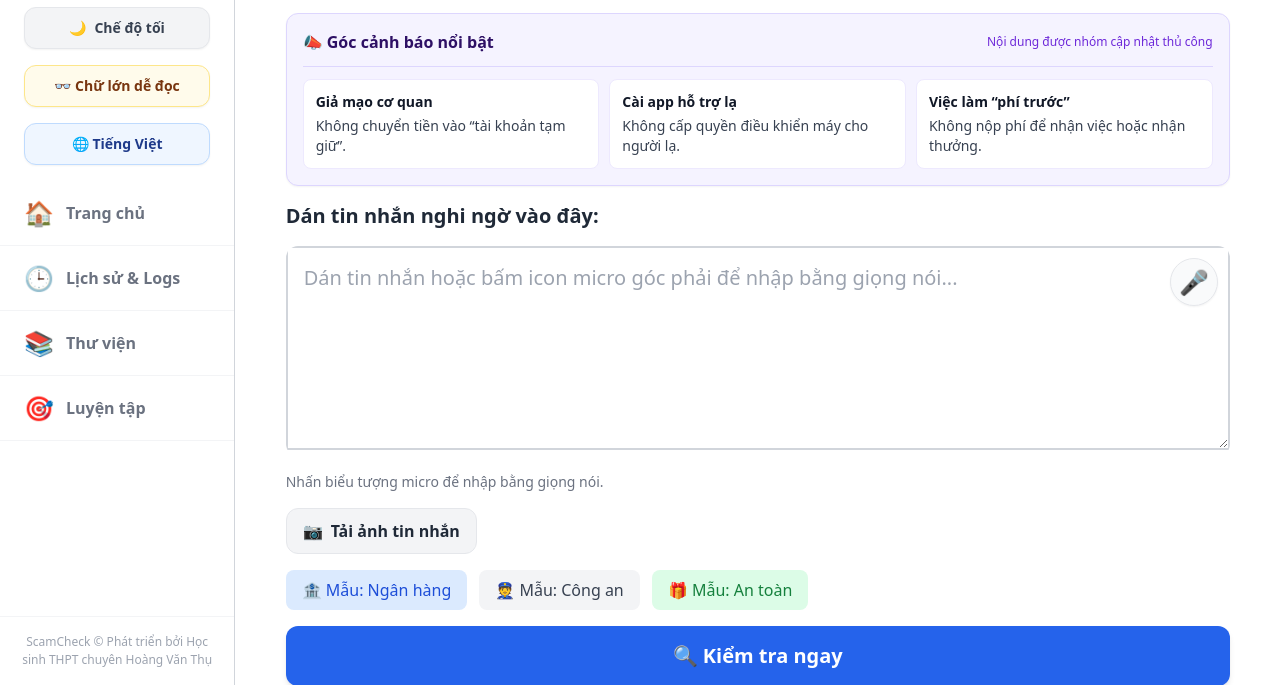
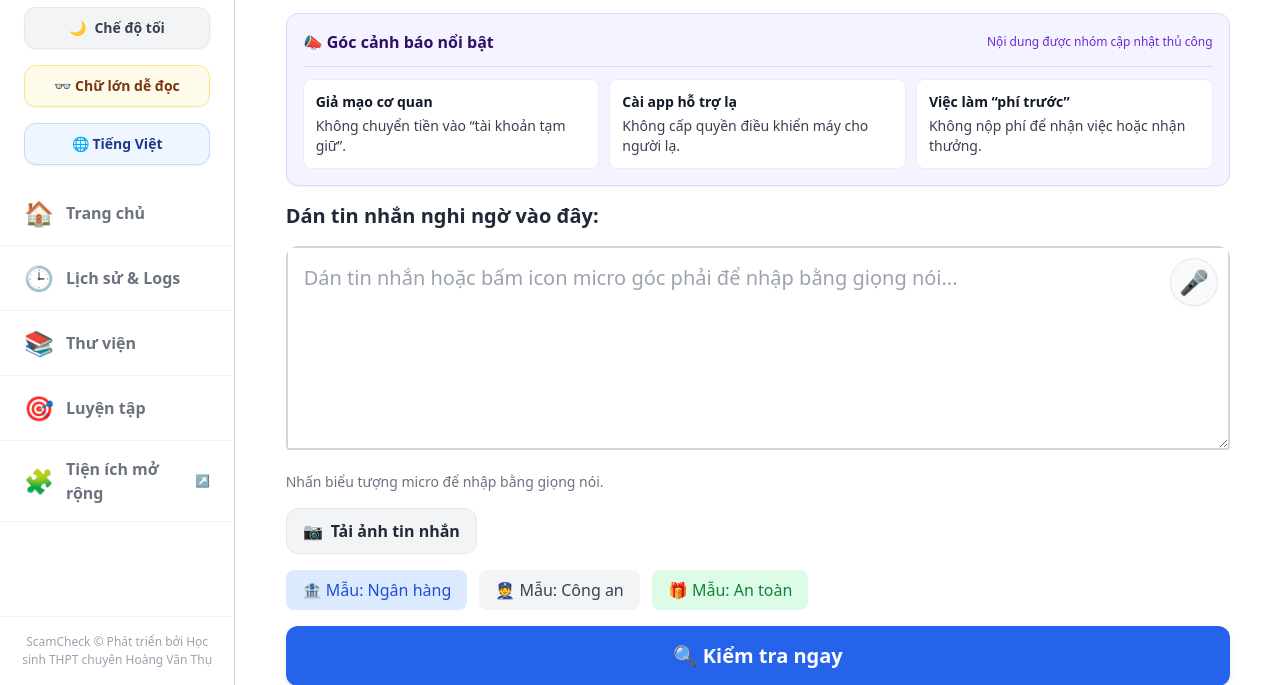
Before and after one commit to haidangleo11/scamcheck, a browser extension: page index.html in a window 1280 px wide. Shown: the part 115-800 px from the top of the page. Drawn offline with nearby package versions, Linux system fonts and the light colour scheme.

Commit message:
Add Chrome extension sidebar link

```diff
--- a/index.html
+++ b/index.html
@@ -75,6 +75,11 @@
                 <span class="text-2xl">🎯</span>
                 <span class="text-sm md:text-base font-semibold mt-1 md:mt-0" data-i18n="navPractice">Luyện tập</span>
             </button>
+            <a href="https://chromewebstore.google.com/detail/scamcheck-qu%C3%A9t-tin-nh%E1%BA%AFn/bejijikaahllpmhiihpadlinmkacdieb?hl=vi" target="_blank" rel="noopener noreferrer" class="flex-1 md:flex-none py-3 md:py-4 border-l md:border-l-0 border-gray-200 dark:border-gray-800 hover:text-blue-600 dark:hover:text-blue-400 hover:bg-blue-50 dark:hover:bg-gray-800 transition flex flex-col md:flex-row items-center md:px-6 md:gap-3 md:justify-start md:border-b md:border-gray-100 dark:md:border-gray-800">
+                <span class="text-2xl">🧩</span>
+                <span class="text-sm md:text-base font-semibold mt-1 md:mt-0" data-i18n="navExtension">Tiện ích mở rộng</span>
+                <span class="hidden md:inline text-xs text-gray-400 dark:text-gray-500" aria-hidden="true">↗</span>
+            </a>
 
             <div class="hidden md:block mt-auto p-4 text-[12px] text-gray-400 dark:text-gray-500 text-center border-t border-gray-100 dark:border-gray-800">
                 <span data-i18n="sidebarCredit">ScamCheck © Phát triển bởi Học sinh THPT chuyên Hoàng Văn Thụ</span>
@@ -477,7 +482,7 @@
         const UI_TRANSLATIONS = {
             vi: {
                 documentTitle: 'ScamCheck - An toàn không gian số', brandTagline: 'AN TOÀN KHÔNG GIAN SỐ',
-                navHome: 'Trang chủ', navHistory: 'Lịch sử & Logs', navLibrary: 'Thư viện', navPractice: 'Luyện tập',
+                navHome: 'Trang chủ', navHistory: 'Lịch sử & Logs', navLibrary: 'Thư viện', navPractice: 'Luyện tập', navExtension: 'Tiện ích mở rộng',
                 sidebarCredit: 'ScamCheck © Phát triển bởi Học sinh THPT chuyên Hoàng Văn Thụ',
                 switchToEnglish: '🌐 English', languageCurrent: '🌐 Tiếng Việt', languageControl: 'Chuyển sang tiếng Anh',
                 aiResourceTitle: 'Hạn mức tài nguyên AI trong phiên', aiResourceDesc: 'Để bảo vệ hệ thống khỏi spam, mỗi lần bấm kiểm tra tính 1 lượt, tối đa 15 lượt/phiên.',
@@ -516,7 +521,7 @@
             },
             en: {
                 documentTitle: 'ScamCheck - Safer digital space', brandTagline: 'STAY SAFE ONLINE',
-                navHome: 'Home', navHistory: 'History & Logs', navLibrary: 'Library', navPractice: 'Practice',
+                navHome: 'Home', navHistory: 'History & Logs', navLibrary: 'Library', navPractice: 'Practice', navExtension: 'Extension',
                 sidebarCredit: 'ScamCheck © Built by Hoang Van Thu High School for the Gifted students',
                 switchToVietnamese: '🌐 Tiếng Việt', languageCurrent: '🌐 English', languageControl: 'Switch to Vietnamese',
                 aiResourceTitle: 'AI session allowance', aiResourceDesc: 'To protect the service from spam, each check uses one request; up to 15 requests per session.',
```
